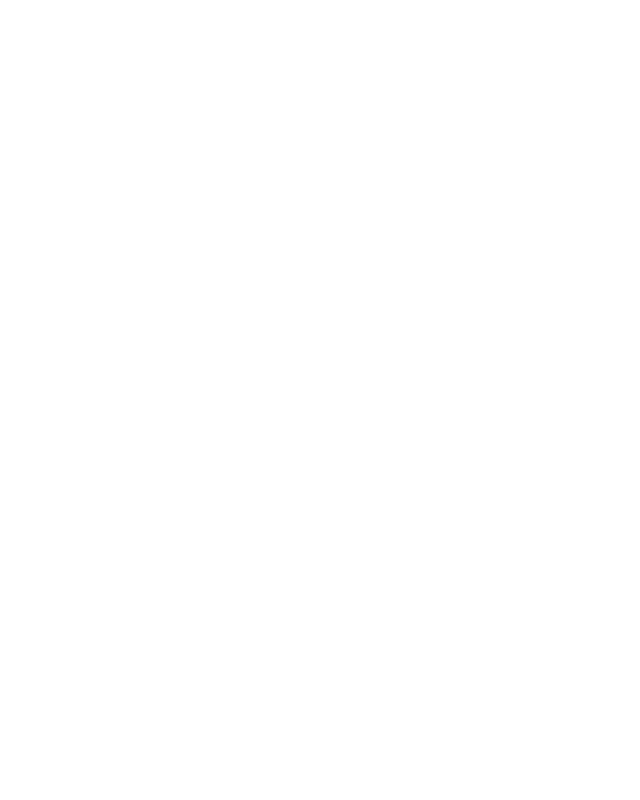
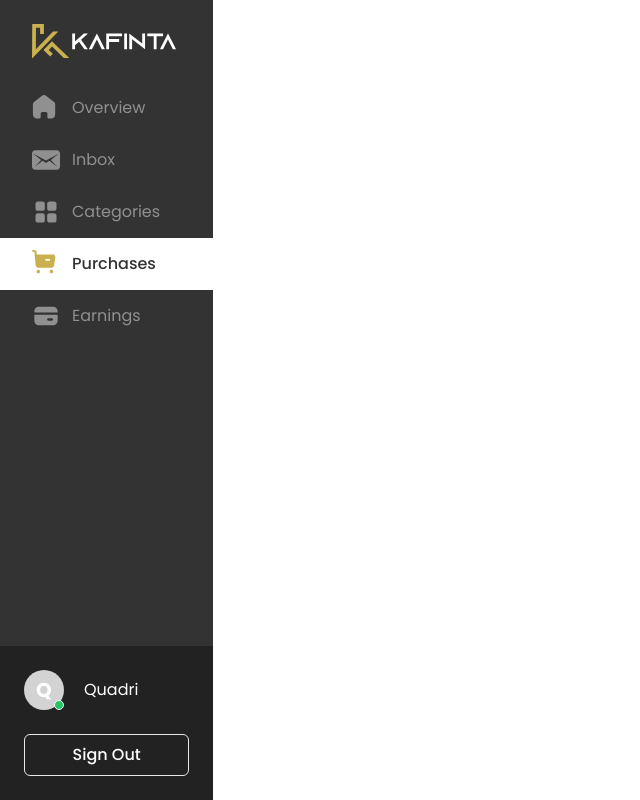
Before and after one commit to kafinta/admin-frontend, a Nuxt app: page /purchases in a window 1280 px wide. Before the commit this address had no page. Shown: the whole page, without its empty margins (0-640 px from the left). Built offline with nearby package versions, Linux system fonts and the light colour scheme.

Commit message:
chore: purchases order page file created

```diff
--- a/pages/index.vue
+++ b/pages/index.vue
@@ -50,9 +50,9 @@
         {
           id: 6,
           imagePath: require('@/assets/images/insights/purchases.svg'),
-          title: 'Orders',
+          title: 'Purchases',
           count: 0,
-          route: '/projects'
+          route: '/purchases'
         },
       ]
     }
--- /dev/null
+++ b/pages/purchases.vue
@@ -0,0 +1,11 @@
+<template>
+  <div>
+
+  </div>
+</template>
+<script>
+export default {
+  layout: 'user',
+
+}
+</script>
```
